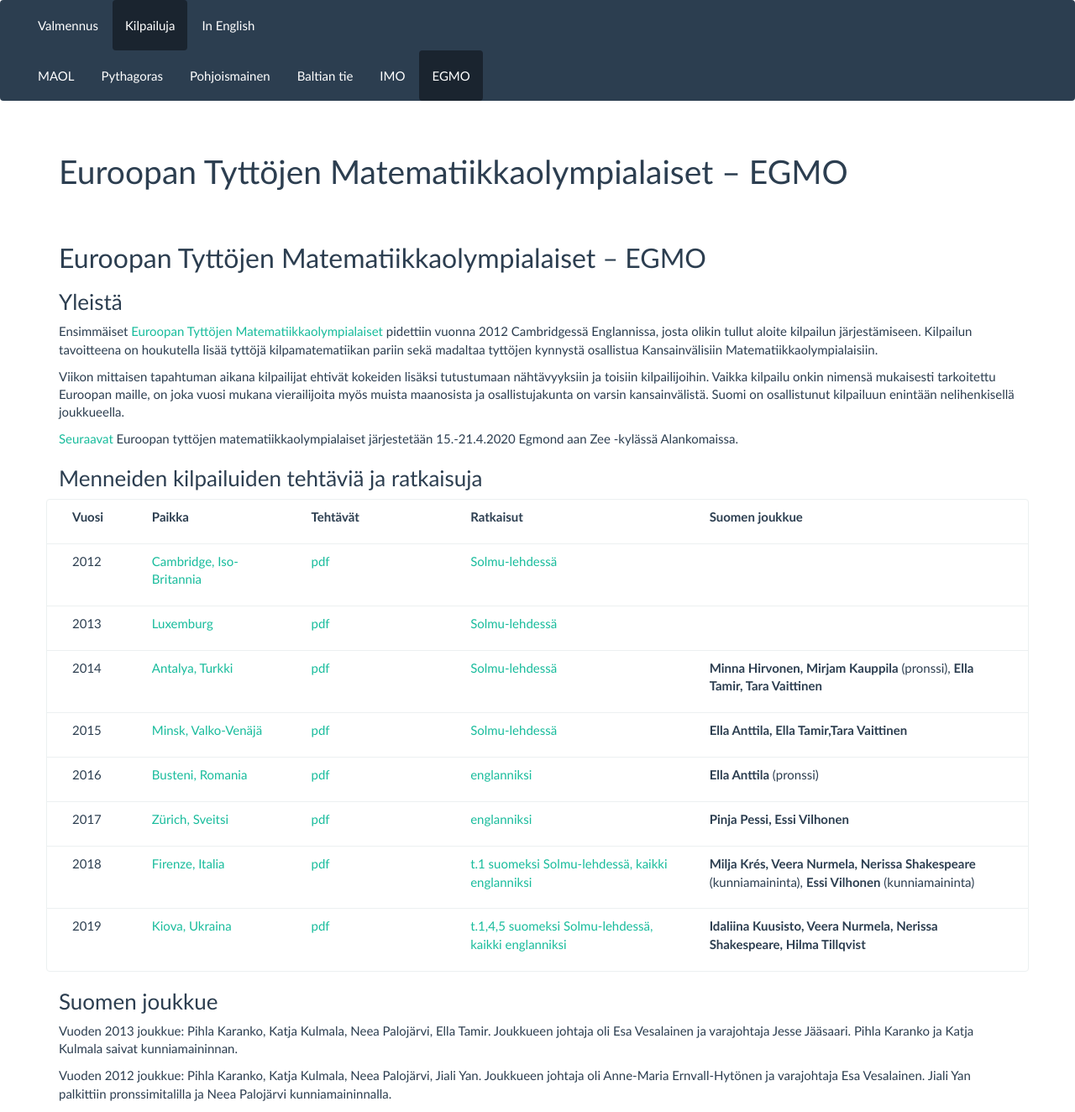
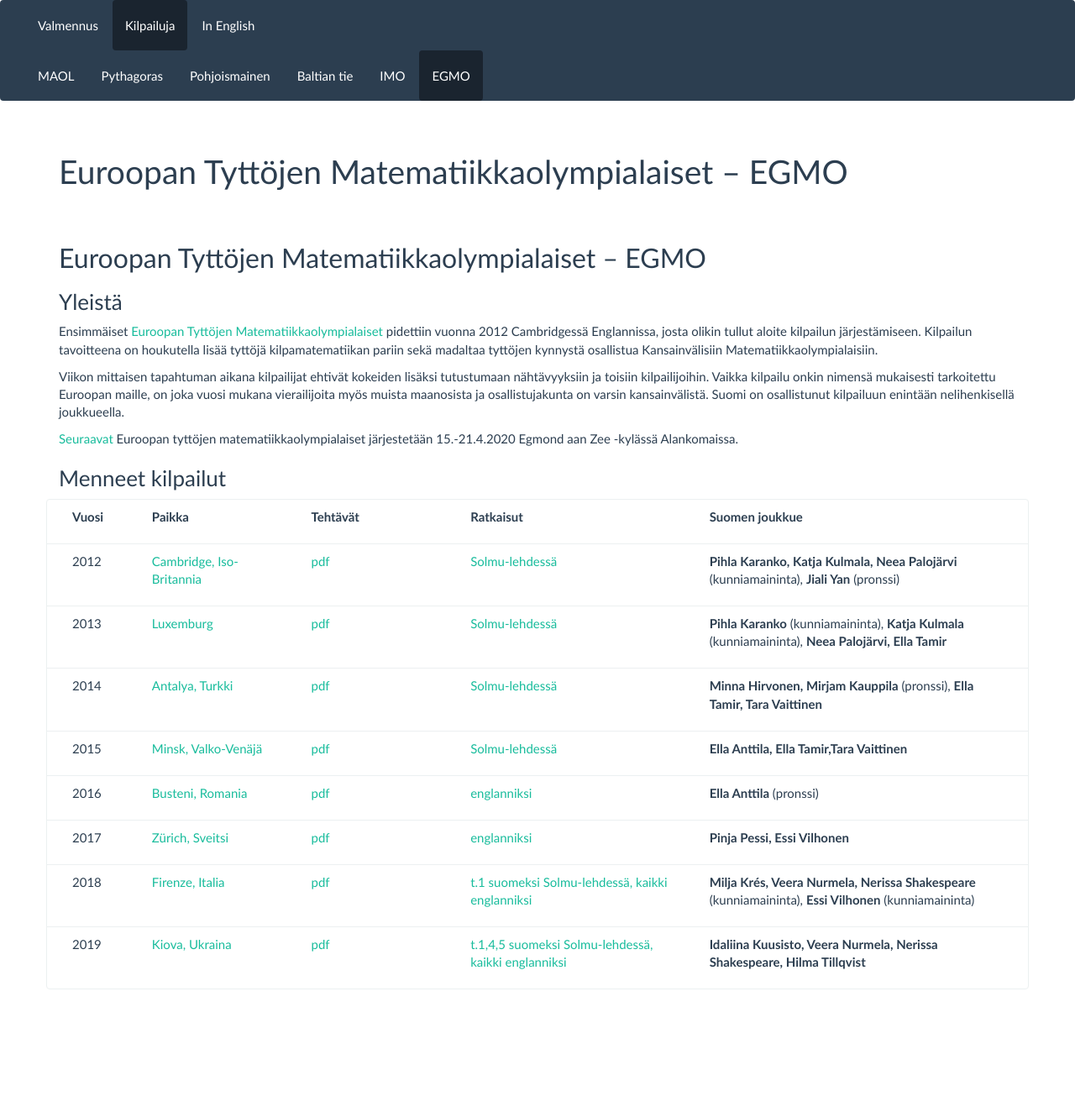
Before and after one commit to matematiikkakilpailut/matematiikkakilpailut.github.io, a Jekyll site: the page built from EGMO/index.md, in a window 1280 px wide. Shown: the whole page at 84% size. Built offline with Jekyll 4.4.1, drawn with Linux system fonts in a browser that asks for light colours; after the commit the page ends 1198 px from its top, so only the background shows below that.

Commit message:
Update index.md
päivityksiä

```diff
--- a/EGMO/index.md
+++ b/EGMO/index.md
@@ -12,12 +12,12 @@ kilpailut:
     paikka: "[Cambridge, Iso-Britannia](https://www.egmo.org/egmos/egmo1/)"
     tehtavat: "[pdf](EGMO_2012_suom.pdf)"
     ratkaisut: "[Solmu-lehdessä](http://solmu.math.helsinki.fi/2012/3/egmo.pdf)"
-    edustajat: ""
+    edustajat: "**Pihla Karanko, Katja Kulmala, Neea Palojärvi** (kunniamaininta), **Jiali Yan** (pronssi)"
   - vuosi: "2013"
     paikka: "[Luxemburg](https://www.egmo.org/egmos/egmo2/)"
     tehtavat: "[pdf](EGMO_2013_suom.pdf)"
     ratkaisut: "[Solmu-lehdessä](https://matematiikkalehtisolmu.fi/2013/3/egmo2013.pdf)"
-    edustajat: ""
+    edustajat: "**Pihla Karanko** (kunniamaininta), **Katja Kulmala** (kunniamaininta), **Neea Palojärvi, Ella Tamir**"
   - vuosi: "2014"
     paikka: "[Antalya, Turkki](https://www.egmo.org/egmos/egmo3/)"
     tehtavat: "[pdf](EGMO_2014teht.pdf)"
@@ -67,7 +67,7 @@ Suomi on osallistunut kilpailuun enintään nelihenkisellä joukkueella.
 
 [Seuraavat](https://egmo2020.nl/) Euroopan tyttöjen matematiikkaolympialaiset järjestetään 15.-21.4.2020 Egmond aan Zee -kylässä Alankomaissa.
 
-### Menneiden kilpailuiden tehtäviä ja ratkaisuja
+### Menneet kilpailut
 
 <div class="list-group">
 {% for k in page.kilpailut %}
@@ -80,14 +80,3 @@ Suomi on osallistunut kilpailuun enintään nelihenkisellä joukkueella.
 </div>
 {% endfor %}
 </div>
-
-### Suomen joukkue
-
-Vuoden 2013 joukkue: Pihla Karanko, Katja Kulmala, Neea Palojärvi,
-Ella Tamir. Joukkueen johtaja oli Esa Vesalainen ja varajohtaja Jesse
-Jääsaari. Pihla Karanko ja Katja Kulmala saivat kunniamaininnan.
-
-Vuoden 2012 joukkue: Pihla Karanko, Katja Kulmala, Neea Palojärvi,
-Jiali Yan. Joukkueen johtaja oli Anne-Maria Ernvall-Hytönen ja
-varajohtaja Esa Vesalainen. Jiali Yan palkittiin pronssimitalilla ja
-Neea Palojärvi kunniamaininnalla.
```
